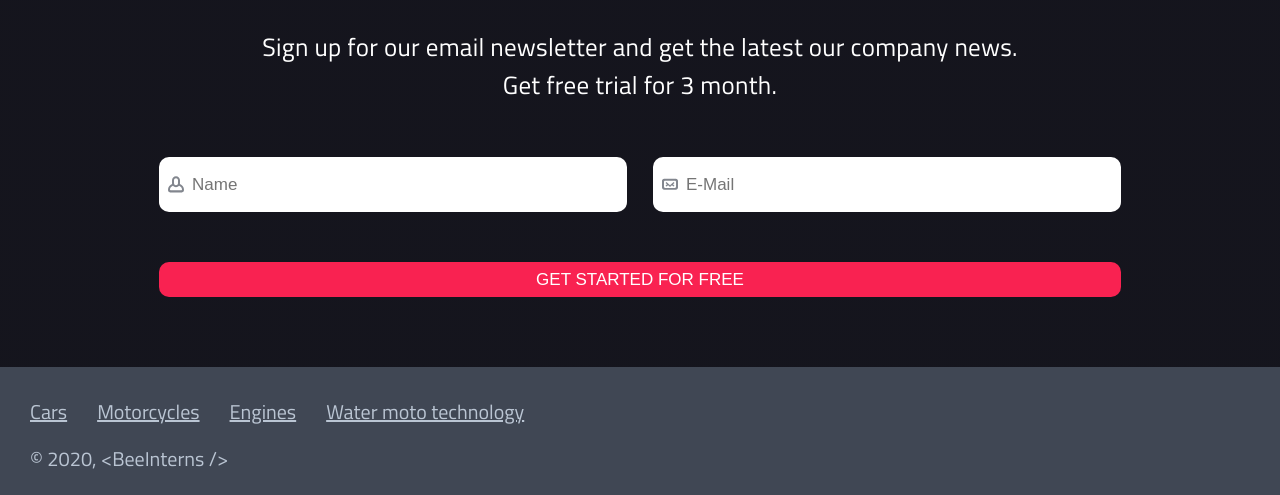
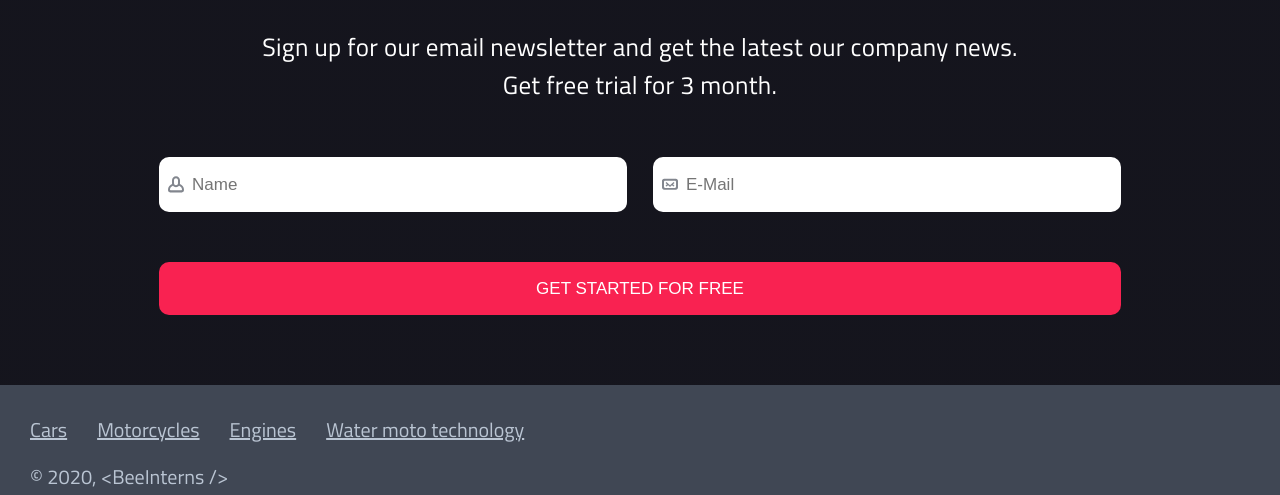
Before and after one commit to Volokhov-mda/beeInternsHW, a plain HTML site: page HW7_HTMLTask7/index.html in a window 1280 px wide. Shown: the part 812-1307 px from the top of the page. Drawn offline with Linux system fonts and the light colour scheme.

Commit message:
Исправлен размер кнопки submit для медиа запроса 768px

```diff
--- a/HW7_HTMLTask7/styles/mediaQueries.css
+++ b/HW7_HTMLTask7/styles/mediaQueries.css
@@ -378,7 +378,7 @@
         margin-top: 50px;
 
         width: 100%;
-        height: 35px;
+        height: 53px;
 
         font-size: 17px;
         line-height: 26px;
```
